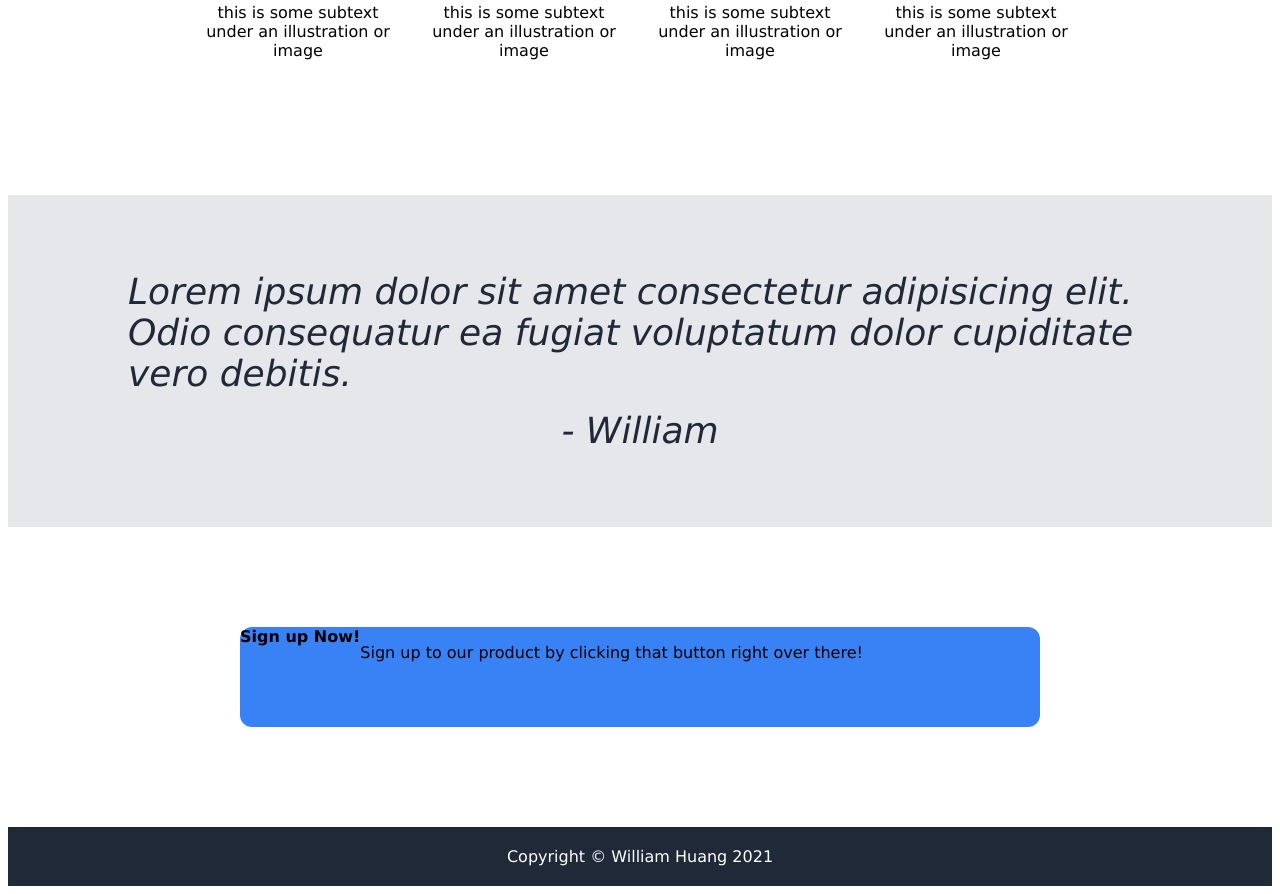
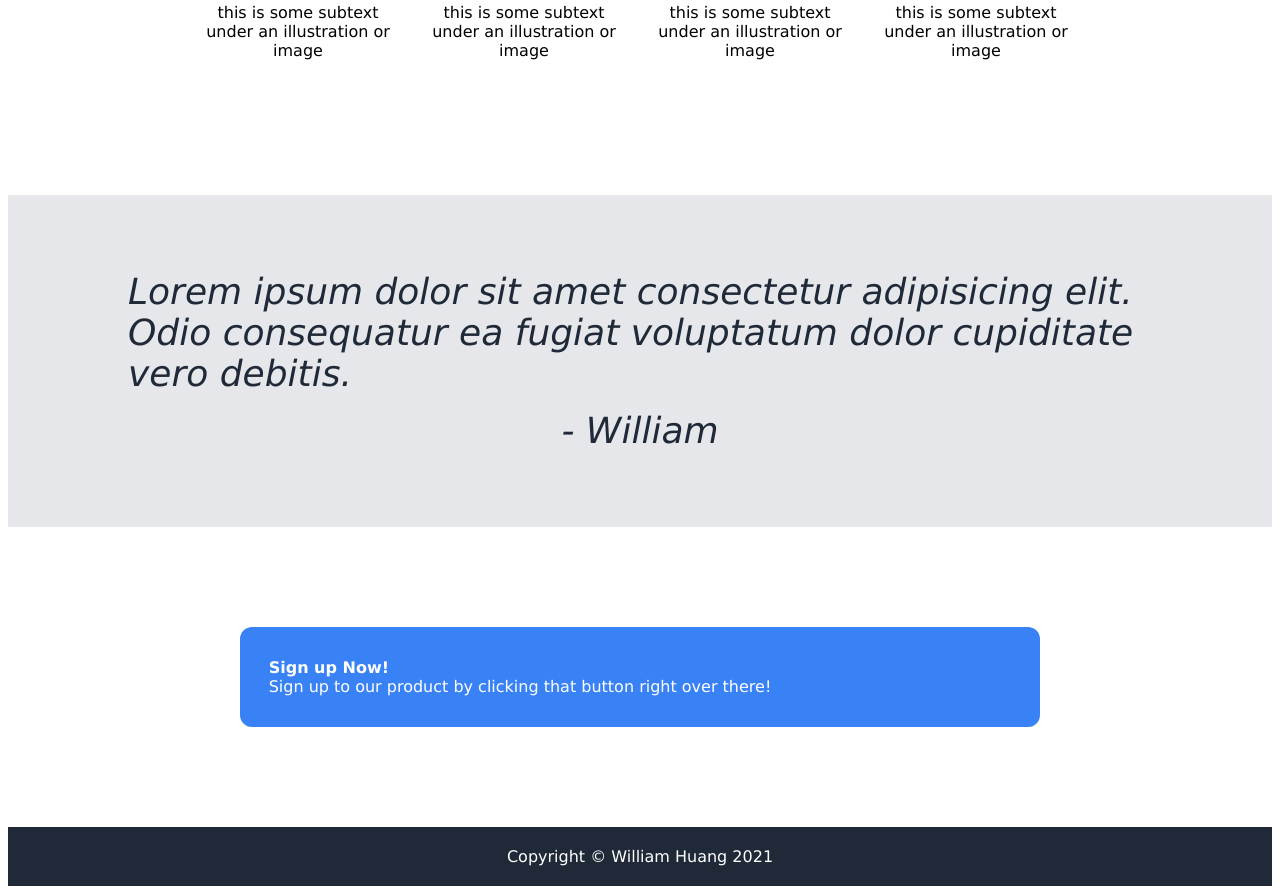
Before and after one commit to williamyhg1/landing-page, a plain HTML site: page index.html in a window 1280 px wide. Shown: the part 682-1576 px from the top of the page. Drawn offline with Linux system fonts and the light colour scheme.

Commit message:
modify box4 center box content

```diff
--- a/index.html
+++ b/index.html
@@ -62,8 +62,12 @@
 
     <div class="box4">
         <div class="centerbox">
-           <strong>Sign up Now!</strong>
-           <p>Sign up to our product by clicking that button right over there!</p>
+          <div class="center-left">
+           <p><strong>Sign up Now!</strong><br> Sign up to our product by clicking that button right over there!</p>
+          </div>
+          <div class="center-right">
+
+          </div>
         </div>
     </div>
 
--- a/style.css
+++ b/style.css
@@ -142,7 +142,7 @@ h1 {
     height: 200px;
     justify-content: center;
     align-items: center;
-    border: 3px solid lightblue;
+    border: 3px solid #3882f6;
     border-radius: 12px;
 
 }
@@ -191,4 +191,20 @@ h1 {
     width: 800px;
     height: 100px;
     border-radius: 12px;
+    justify-content: center;
+    align-items: center;
 }
+
+.center-left{
+display: flex;
+flex-direction: column;
+flex-basis: 70%;
+color: white;
+justify-content: center;
+align-items: center;
+}
+
+.center-right {
+display: flex;
+flex-basis: 30%;
+}
```
